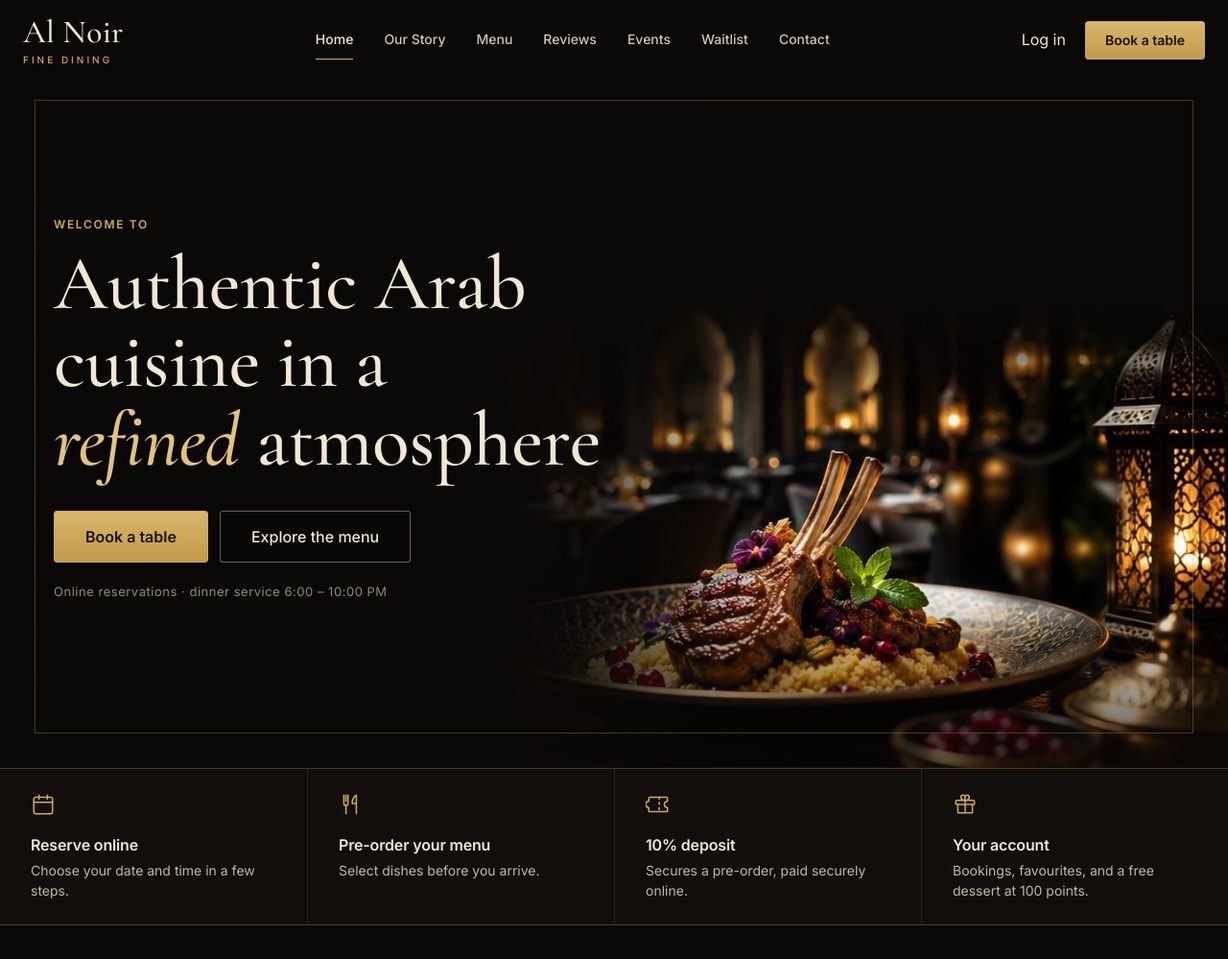
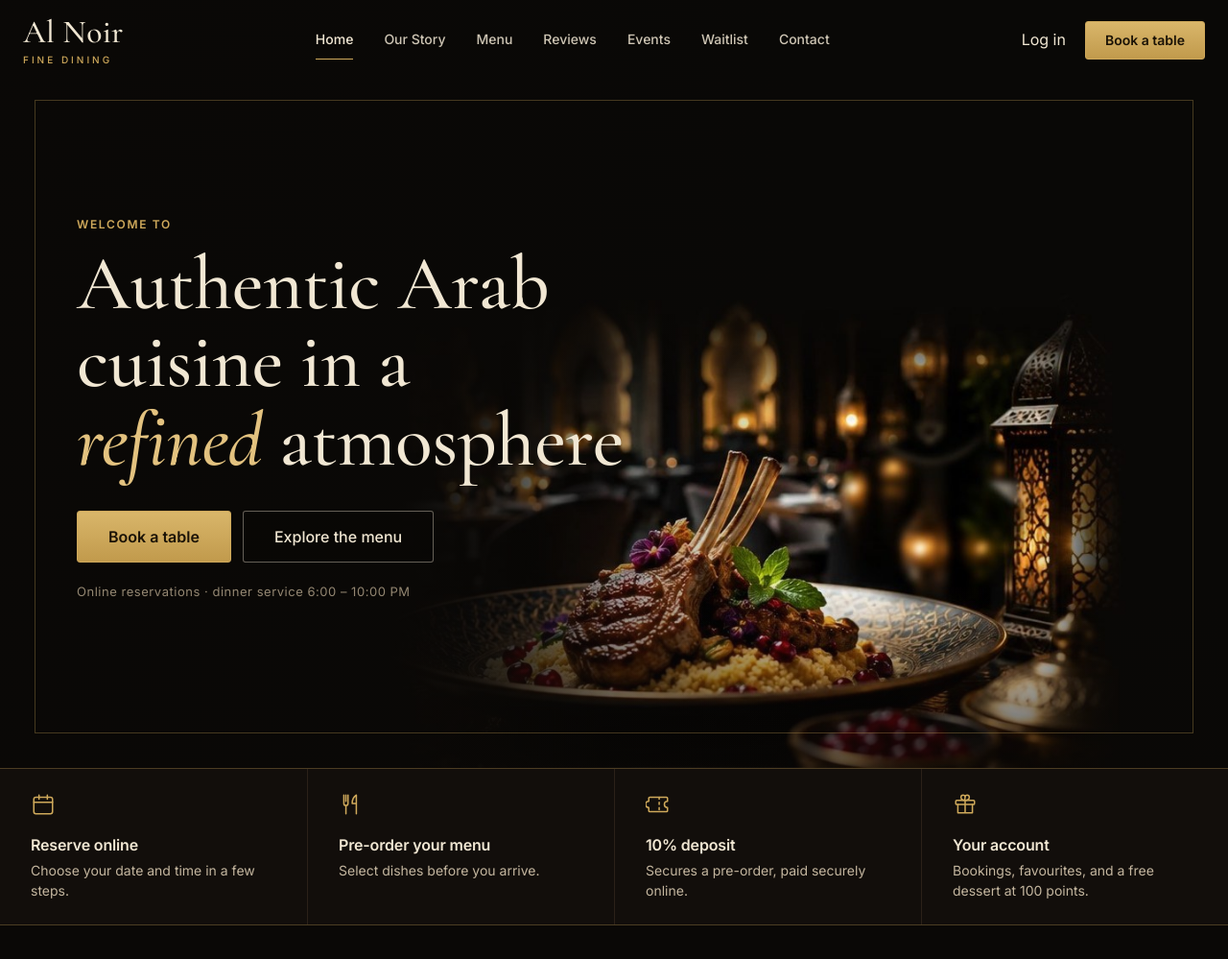
Before and after one commit to SanduAndreea22/al_noir, a Django app: page / in a window 1280 px wide. Shown: the top 999 px of the page at 96% size. Run offline with Django 5.2, Linux system fonts and the light colour scheme; data that the repository does not hold is empty.

Commit message:
Fix hero layout on ultra-wide screens
.hero-content lacked auto side margins (it dropped the .container class), so text hugged the left edge on very wide viewports, and the default hero photo sat in the far right corner. Centre the content, centre the default photo above 1920px (with a soft right fade baked into the image), cap the service ribbon content width, and bump the stylesheet cache-buster.

Co-Authored-By: Claude Sonnet 5.5 <noreply@anthropic.com>
Claude-Session: https://claude.ai/code/session_01Gn5nm9N13zsiMwtijRdDf6

```diff
--- a/static/css/style.css
+++ b/static/css/style.css
@@ -377,16 +377,17 @@ h1, h2, h3, h4 { text-wrap: balance; }
 /* hero */
 .hero-section { position: relative; display: flex; align-items: center; min-height: min(100vh, 820px); background: var(--hero-img) center / cover no-repeat, var(--bg); }
 .hero-section.hero--default { background: var(--hero-img) right bottom / auto 100% no-repeat, var(--bg); }
+@media (min-width: 1921px) { .hero-section.hero--default { background-position: center bottom; } }
 .hero-section::before { content: ''; position: absolute; inset: 0; background: linear-gradient(90deg, rgba(10, 8, 6, 0.88) 0%, rgba(10, 8, 6, 0.5) 42%, rgba(10, 8, 6, 0) 66%), linear-gradient(0deg, rgba(10, 8, 6, 0.7), transparent 24%); }
 .hero-section::after { content: ''; position: absolute; inset: 104px 36px 36px; border: 1px solid var(--accent-line); pointer-events: none; }
-.hero-content { position: relative; z-index: 1; width: min(100% - 48px, 1320px); padding: 140px 0 90px 56px; }
+.hero-content { position: relative; z-index: 1; width: min(100% - 48px, 1320px); margin-inline: auto; padding: 140px 0 90px 56px; }
 .hero-content h1 { max-width: 19ch; font-size: clamp(2.8rem, 1.2rem + 5vw, 5rem); line-height: 1.02; }
 .hero-content h1 em { color: var(--accent-hover); font-style: italic; }
 .hero-text { max-width: 520px; margin-top: var(--space-5); font-size: var(--text-lg); line-height: 1.7; color: var(--text-2); }
 .hero-buttons { display: flex; flex-wrap: wrap; gap: var(--space-3); margin-top: var(--space-7); }
 .hero-note { margin-top: var(--space-5); color: var(--text-3); font-size: var(--text-sm); letter-spacing: 0.04em; }
 
-.ribbon { display: grid; grid-template-columns: repeat(4, 1fr); border-block: 1px solid var(--accent-line); background: var(--surface-1); }
+.ribbon { display: grid; grid-template-columns: repeat(4, 1fr); padding-inline: max(0px, calc((100% - 1320px) / 2)); border-block: 1px solid var(--accent-line); background: var(--surface-1); }
 .ribbon-item { padding: var(--space-6) var(--space-7); border-left: 1px solid var(--border); }
 .ribbon-item:first-child { border-left: 0; }
 .ribbon-item .icon { width: 26px; height: 26px; margin-bottom: var(--space-3); color: var(--accent); stroke-width: 1.4; }
--- a/templates/base.html
+++ b/templates/base.html
@@ -34,7 +34,7 @@
 
     <meta name="theme-color" content="#0a0a0b">
     <script>document.documentElement.classList.add('js');</script>
-    <link rel="stylesheet" href="{% static 'css/style.css' %}?v=9">
+    <link rel="stylesheet" href="{% static 'css/style.css' %}?v=10">
     <script src="{% static 'js/main.js' %}?v=9" defer></script>
     <script src="{% static 'js/scroll-reveal.js' %}?v=9" defer></script>
 </head>
```
Also changed, not shown: static/images/hero-default.jpg.
